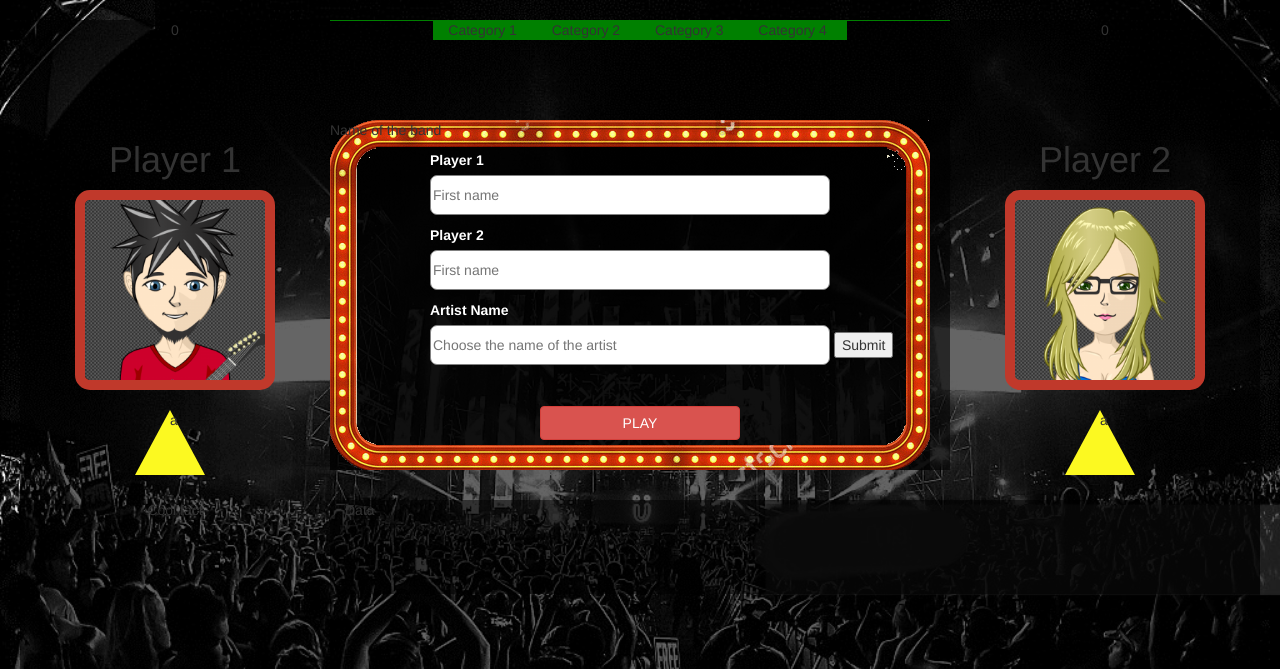
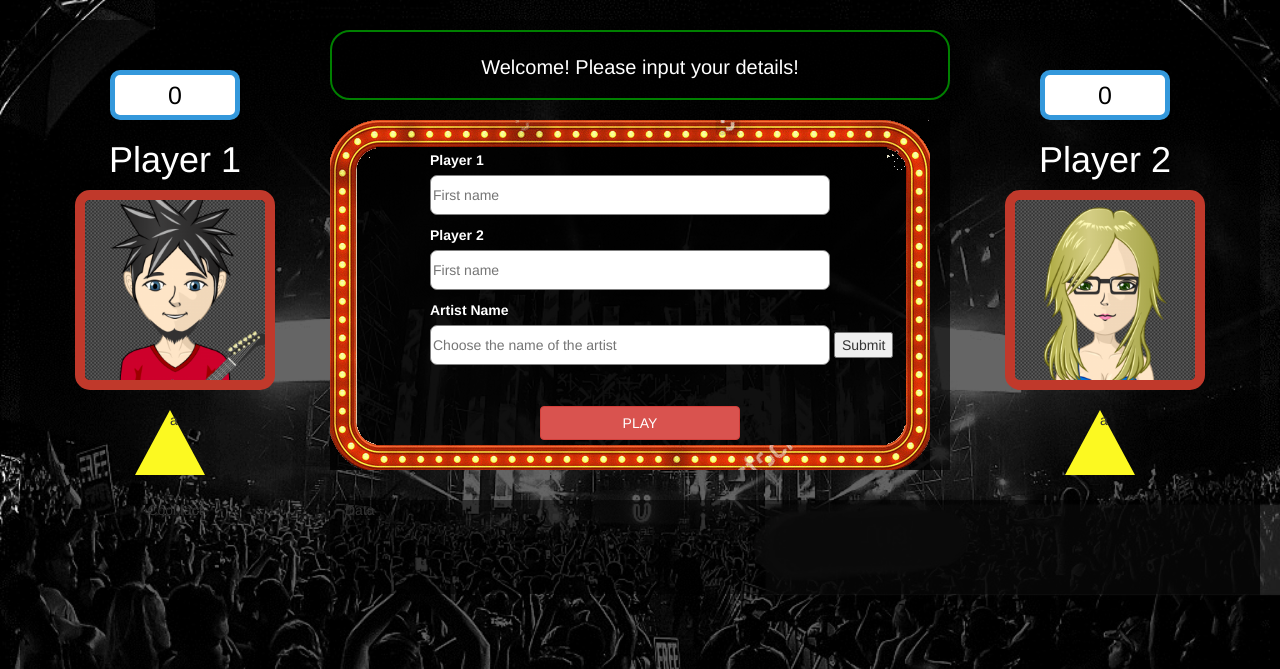
Before and after one commit to emiliogomezlavin/buzzing-fiesta, a PHP site: page / in a window 1280 px wide. Shown: the part 20-689 px from the top of the page. Run offline with PHP 8.4, Linux system fonts and the light colour scheme; some libraries are stand-ins or nearby versions.

Commit message:
corrects issue on functionality from last commit

```diff
--- a/index.html
+++ b/index.html
@@ -28,14 +28,15 @@
   </header>
   <div class="container-fluid">
     <div class="row" id="row1">
-      <div class="col-md-3"><div id="scoresX">0</div></div>
-      <div class="col-md-1"></div>
+      <div class="col-md-3"><div id="scoresX" class="buzzer">0</div></div>
+      <div class="col-md-6 alerts" id="alerts">Welcome! Please input your details!</div>
+     <!--  <div class="col-md-1"></div>
       <div class="col-md-1">Category 1</div>
       <div class="col-md-1">Category 2</div>
       <div class="col-md-1">Category 3</div>
       <div class="col-md-1">Category 4</div>
-      <div class="col-md-1"></div>
-      <div class="col-md-3"><div id="scoresY">0</div></div>
+      <div class="col-md-1"></div> -->
+      <div class="col-md-3"><div id="scoresY" class="buzzer">0</div></div>
     </div>
     <div class ="row" id="row2">
       <div class="col-md-3" id="flashX">
@@ -45,7 +46,6 @@
       </div>
       <div class="col-md-6">
         <div id="board">
-          <p>Name of the band</p>
           <form class=".col-md-6" id="startForm">
             <label class ="formLabel" for="player1Input">Player 1</label>
             <input class="formInput" type="text" id="player1Input" placeholder="First name" required>
--- a/script.js
+++ b/script.js
@@ -1,8 +1,10 @@
 
 // var itunesData = "https://itunes.apple.com/search?term=jack+johnson&country=US";
 var data = [];
+var alerts;
 
 window.onload = function () {
+	alerts = document.getElementById("alerts");
 	getPlayersDetails();
 };
 
@@ -58,7 +60,7 @@ function initialize (){
 function checkWinner (event) {
 		// console.log(document.getElementById("buzzerX"));
 	if (event.keyCode == "115") {
-		document.getElementById("buzzerX").setAttribute("style", "background-color: yellow");
+		document.getElementById("buzzerX").setAttribute("style", "background-color: #f1c40f");
 		document.getElementById("buzzerX").innerHTML = "WINNER!!";
 		// for(i=0; i<6; i++) {
 		// 	fadeInfadeOut("X");
@@ -67,16 +69,18 @@ function checkWinner (event) {
 		// document.getElementById("flashX").setAttribute("class", "animated flash");
 		// document.getElementById("flashX").setAttribute("style", "background-color: rgba(0,0,0,0.6)");
 		// alert("Player 1");
+		alerts.innerHTML = player1 + " buzzed first!";
 		document.removeEventListener("keypress", checkWinner);
 		currentPlayer = "X";
 	}
 	else if (event.keyCode == "108") {
-		document.getElementById("buzzerY").setAttribute("style", "background-color: yellow");
+		document.getElementById("buzzerY").setAttribute("style", "background-color: #f1c40f");
 		document.getElementById("buzzerY").innerHTML = "WINNER!!";
 		// for(i=0; i<6; i++) {
 		// 	fadeInfadeOut("Y");
 		// }
 		// alert("Player 2");
+		alerts.innerHTML = player2 + " buzzed first!";
 		document.removeEventListener("keypress", checkWinner);
 		currentPlayer = "Y";
 	}
@@ -109,6 +113,7 @@ var firstTime = true;
 
 function createQuestion (event) {
 	// $("#buzzerX").keypress(checkWinner(event));
+	alerts.innerHTML = "Select an option and submit";
 	if (firstTime) {
 		var startButton = document.getElementById("btn");
 		startButton.parentNode.removeChild(startButton);
@@ -183,6 +188,7 @@ function verifyAnswer (event) {
 
 	if (checkAnswer()) {
 		asignWinner();
+		alerts.innerHTML = "Well done! That was the correct answer!";
 		nextQuestion();
 	}
 	else if (count === 0) {
@@ -190,20 +196,20 @@ function verifyAnswer (event) {
 		count ++;
 	}
 	else {
-		alert("Both players were wrong! The right answer was " + data[randoms[randomInd]].trackName);
+		alerts.innerHTML = "Both players were wrong! The right answer was " + data[randoms[randomInd]].trackName;
 		nextQuestion();
 	}
 }
 
 function switchPlayer () {
 	if (currentPlayer === "X") {
-		alert("Wrong answer. Player 2 gets a chance to answer");
+		alerts.innerHTML = "Wrong answer. " +player2 +" gets a chance to answer";
 		currentPlayer = "Y";
 		document.getElementById("submitButton").removeEventListener("click", verifyAnswer);
 		document.getElementById("submitButton").addEventListener("click", verifyAnswer);
 	}
 	else {
-		alert("Wrong answer. Player 1 gets a chance to answer");
+		alerts.innerHTML = "Wrong answer. " +player1 +" gets a chance to answer";
 		currentPlayer = "X";
 		document.getElementById("submitButton").removeEventListener("click", verifyAnswer);
 		document.getElementById("submitButton").addEventListener("click", verifyAnswer);
@@ -211,8 +217,6 @@ function switchPlayer () {
 }
 
 function asignWinner () {
-
-	alert("right answer");
 	var scoresX = document.getElementById("scoresX");
 	var scoresY = document.getElementById("scoresY");
 
@@ -254,7 +258,7 @@ function nextQuestion () {
 	document.getElementById("submitButton").removeEventListener("click", verifyAnswer);
 	// var removeSubmit = document.getElementById("submitButton");
 	// removeSubmit.parentNode.removeChild(removeSubmit);
-
+	alerts.innerHTML = "Try a new song!";
 	addRadioButton("submit", "submit", "", "next");
 	document.getElementById("next").addEventListener("click", clearBoard);
 }
--- a/style.css
+++ b/style.css
@@ -2,7 +2,6 @@ body {
 	background-image: url("images/background.jpg");
 	background-size: cover;
 }
-
 
 .container-fluid {
 	background-color: rgba(0,0,0,0.6);
@@ -20,6 +19,7 @@ body {
 }
 .col-md-3 {
 	text-align: center;
+	position: relative;
 }
 .col-md-1 {
 	background-color: green;
@@ -40,13 +40,32 @@ body {
 	background-color: rgba(0,0,0,0.5);
 	height: 94px;
 }
-.buzz {
+.buzzer {
+	position: absolute;
 	margin-top: 10px;
 	text-align: center;
-	height: 60px;
-	width: 60px;
-	background-color: blue;
+	left: 90px;
+	top: 40px;
+	font-size: 25px;
+	border: 5px solid #3498db;
+	border-radius: 10px;
+	height: 50px;
+	line-height: 40px;
+	width: 130px;
+	color: black;
+	background-color: white;
 }
+.alerts {
+	margin-top: 10px;
+	border: 2px solid green;
+	border-radius: 20px;
+	height: 70px;
+	font-size: 20px;
+	line-height: 70px;
+	text-align: center;
+	color: white;
+}
+
 .btn {
 	width: 200px;
 	position: absolute;
@@ -114,3 +133,6 @@ form {
 	border-radius: 7px;
 	border: 1.5px solid gray;
 }
+h1{
+	color: white;
+}
```
